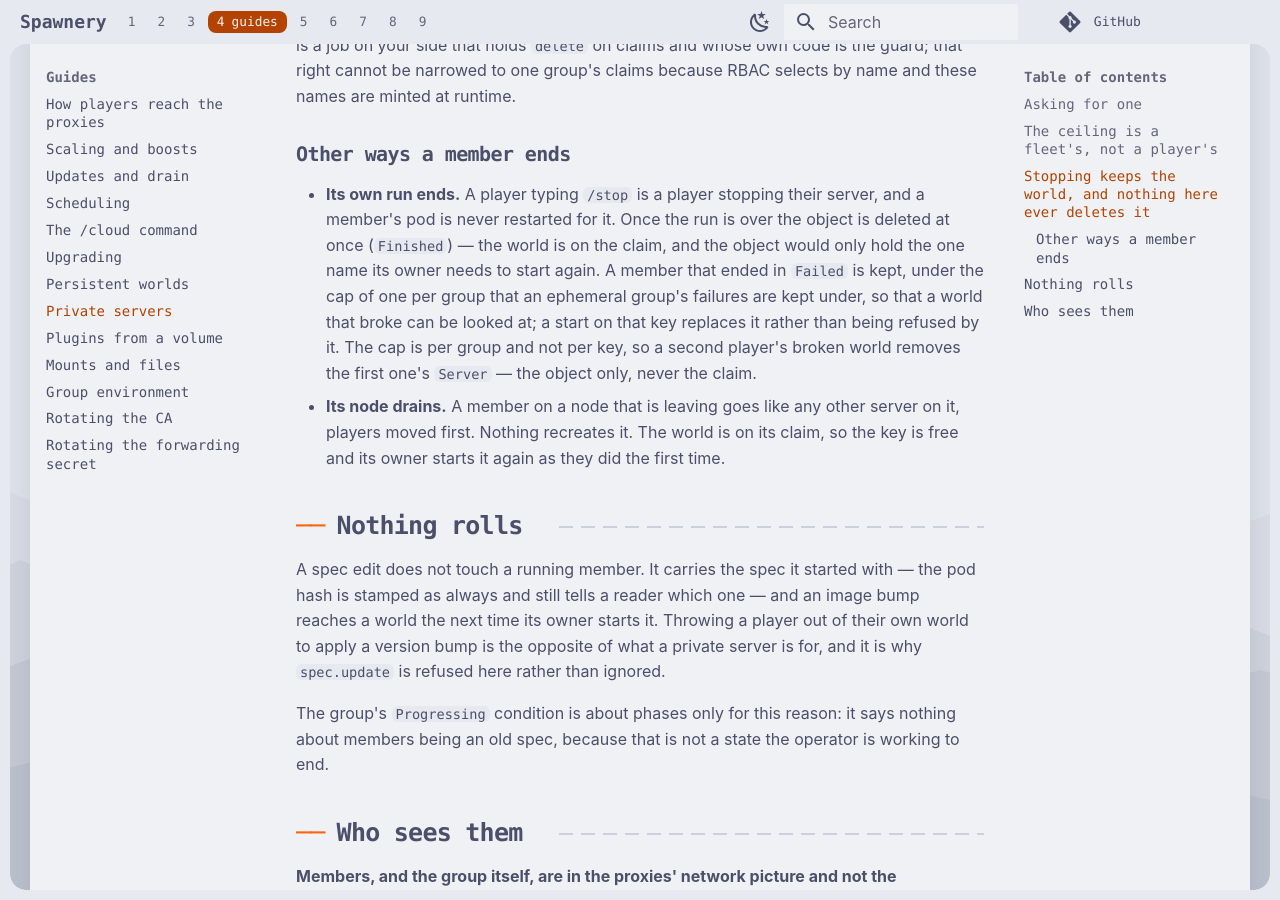
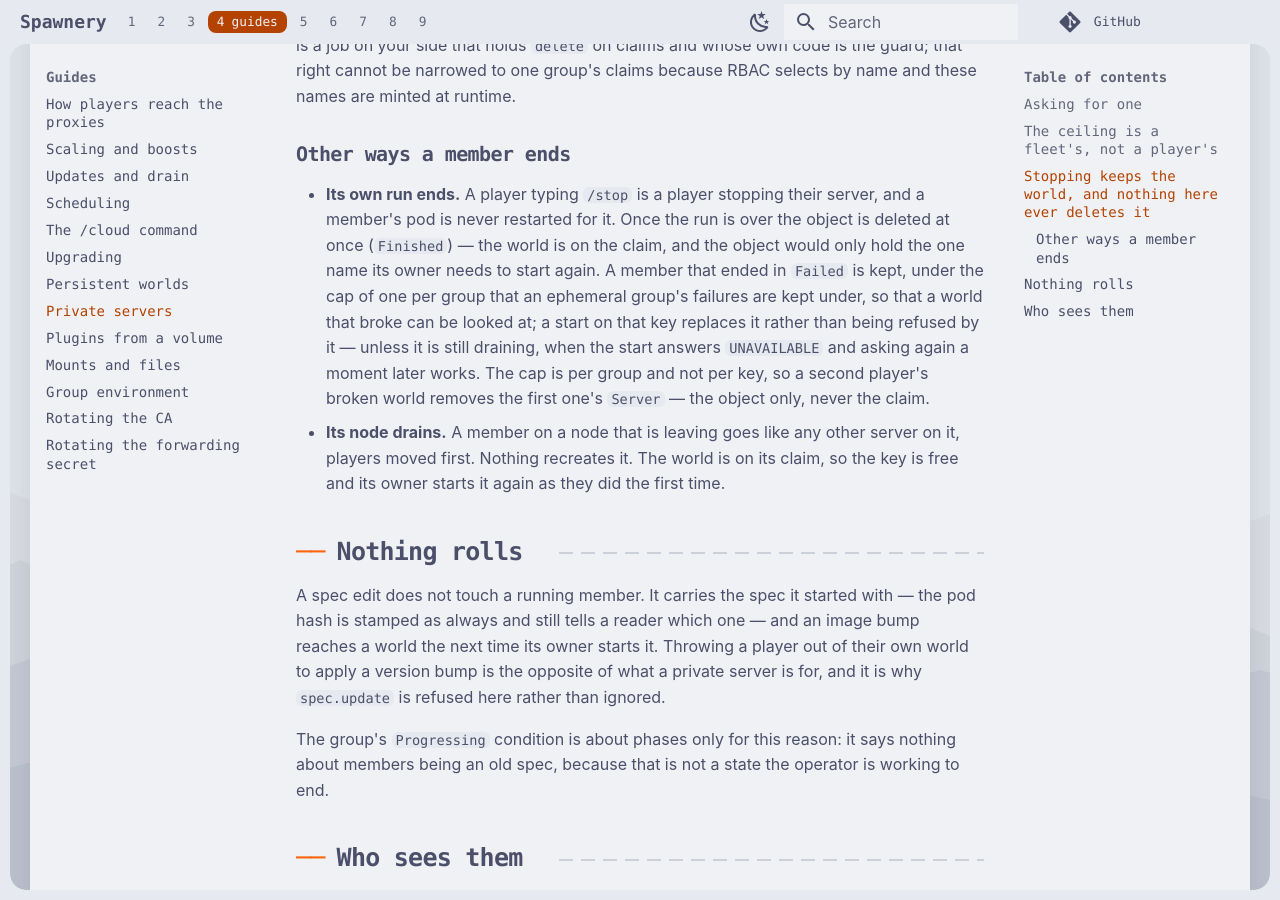
Before and after one commit to spawnery/spawnery, an MkDocs documentation site: the page built from docs/guides/on-demand-servers.md, in a window 1280 px wide and 900 px high, scrolled down 3057 px. Built offline with MkDocs 1.6.1 and Material for MkDocs 9.7.7, drawn with Linux system fonts in a browser that asks for light colours; some web fonts are replaced; comment, search, counter and statistics services are not loaded.

Commit message:
docs: a corpse is replaced unless its drain finalizer still holds it
Three places said a start on a key whose last run is over replaces that
run, flatly: spec §3.2, spec §3.5 and the private servers guide. The
writer deletes the terminal member and creates a fresh one, but while
the corpse's drain finalizer still holds the object the create meets
AlreadyExists and occupant answers UNAVAILABLE, so the caller asks again
a moment later. That is the state right after a stop, when a player is
most likely to press start again, and
TestStartBehindALingeringCorpseIsUnavailable pins it.

Each now carries the exception. §3.2 also stops saying the AlreadyExists
fallback answers the same way as the first look: it answers a stopping
or terminal member UNAVAILABLE. §3.5 said a Failed member is kept under
the retention cap every group has; an ephemeral group's failures are kept
under it and a persistent group's are not, so it says that instead.

The --drain-taint paragraph in operator-flags.md is rewrapped where
naming the third group type had pushed a line past the page's width.

Co-Authored-By: Claude Opus 5 <noreply@anthropic.com>

```diff
--- a/docs/guides/on-demand-servers.md
+++ b/docs/guides/on-demand-servers.md
@@ -136,7 +136,9 @@ because RBAC selects by name and these names are minted at runtime.
   object would only hold the one name its owner needs to start again. A member
   that ended in `Failed` is kept, under the cap of one per group that an
   ephemeral group's failures are kept under, so that a world that broke can be
-  looked at; a start on that key replaces it rather than being refused by it.
+  looked at; a start on that key replaces it rather than being refused by it —
+  unless it is still draining, when the start answers `UNAVAILABLE` and asking
+  again a moment later works.
   The cap is per group and not per key, so a second player's broken world
   removes the first one's `Server` — the object only, never the claim.
 - **Its node drains.** A member on a node that is leaving goes like any other
```
Also changed, not shown: docs/reference/operator-flags.md (+4 -4 lines), docs/superpowers/specs/2026-09-20-on-demand-servers-design.md (+13 -7 lines).
